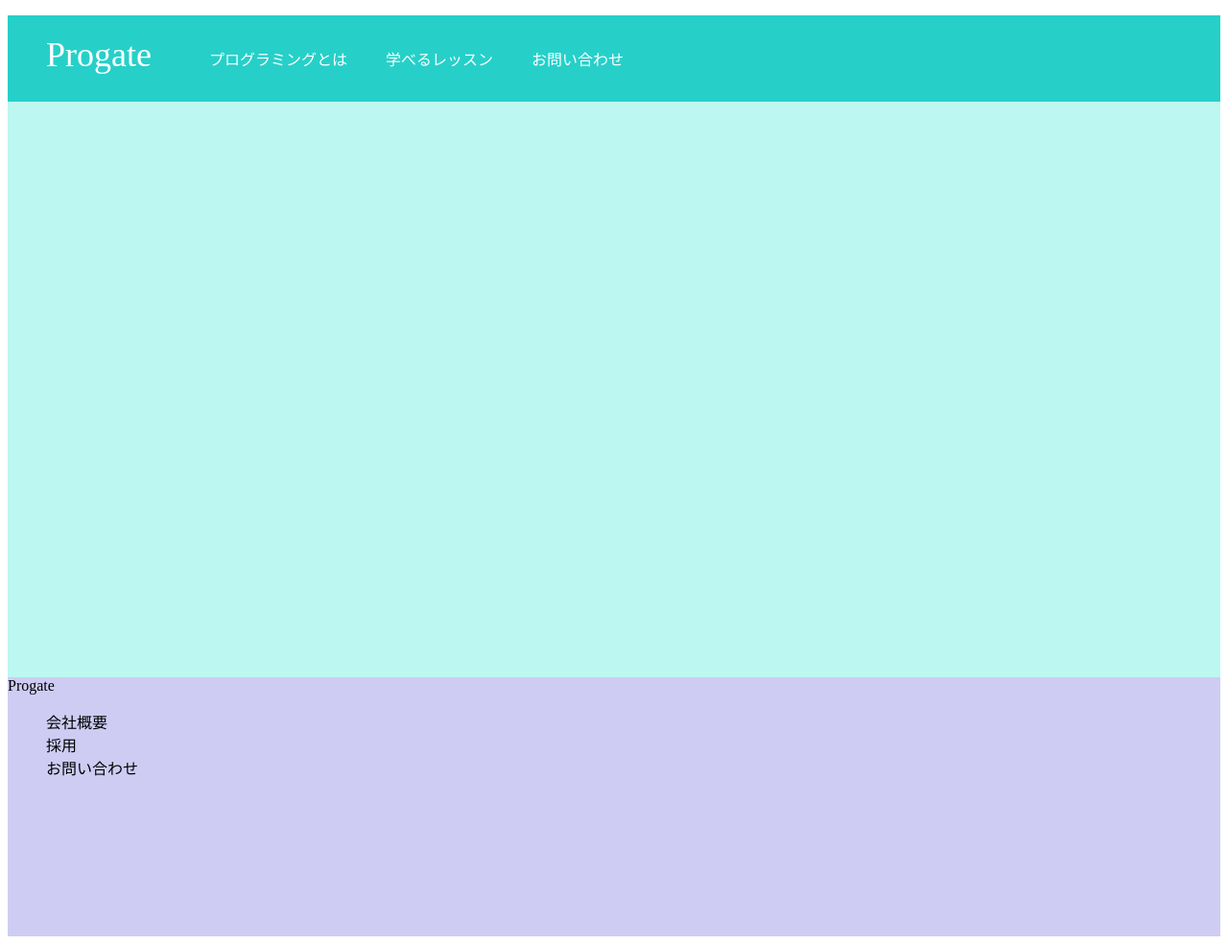
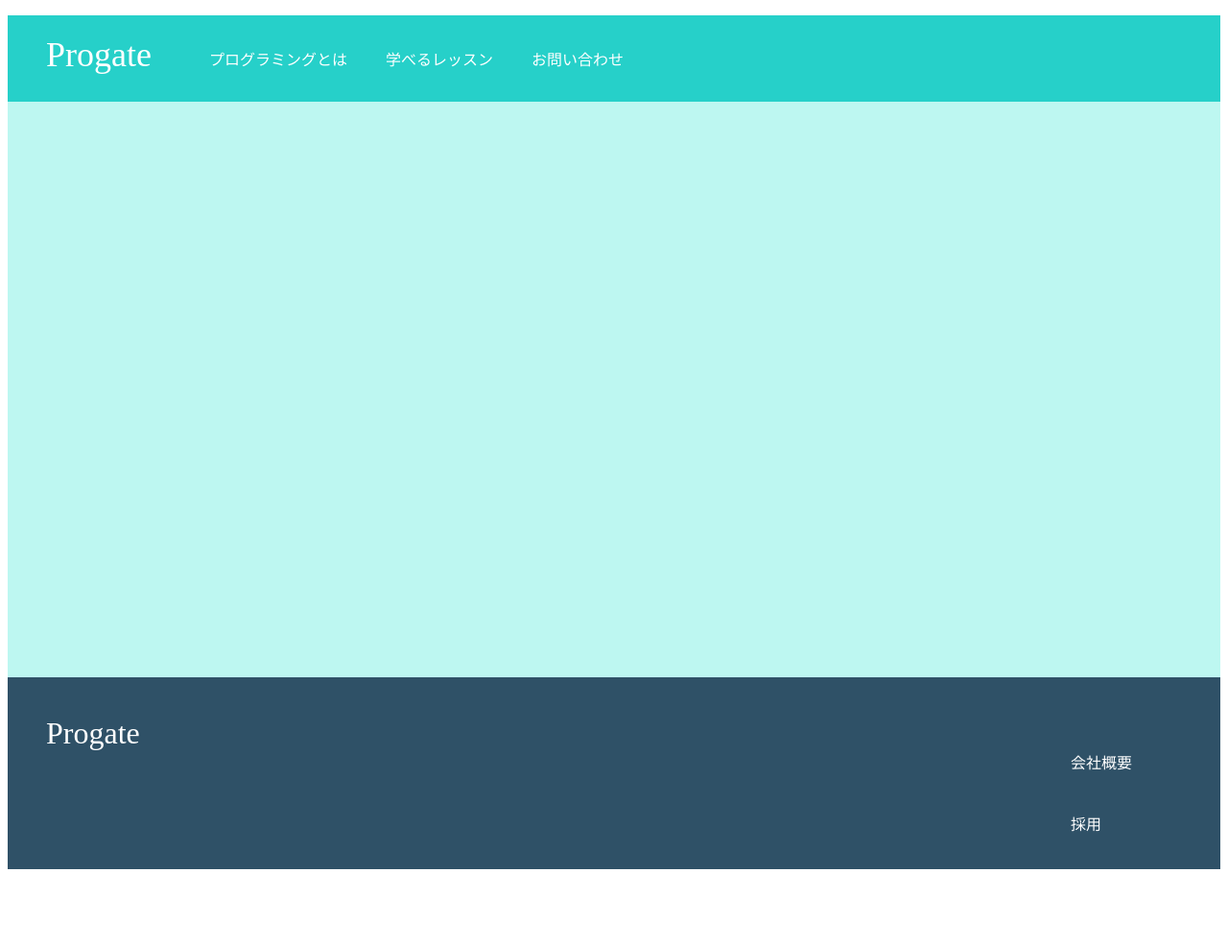
Before and after one commit to AzamA38/mysite, a plain HTML site: page index.html in a window 1280 px wide. Shown: the whole page at 96% size. Drawn offline with Linux system fonts and the light colour scheme.

Commit message:
css second commit

```diff
--- a/stylesheet.css
+++ b/stylesheet.css
@@ -29,6 +29,21 @@ li {
 }
 
 .footer {
-  background-color: #ceccf3;
-  height: 270px;
+  background-color: #2f5167;
+  color: #fff;
+  height: 120px;
+  padding: 40px;
 }
+
+.footer-logo {
+  font-size: 32px;
+  float: left;
+}
+
+.footer-list {
+  float: right;
+}
+
+.footer-list li {
+  padding: 20px;
+}
```
